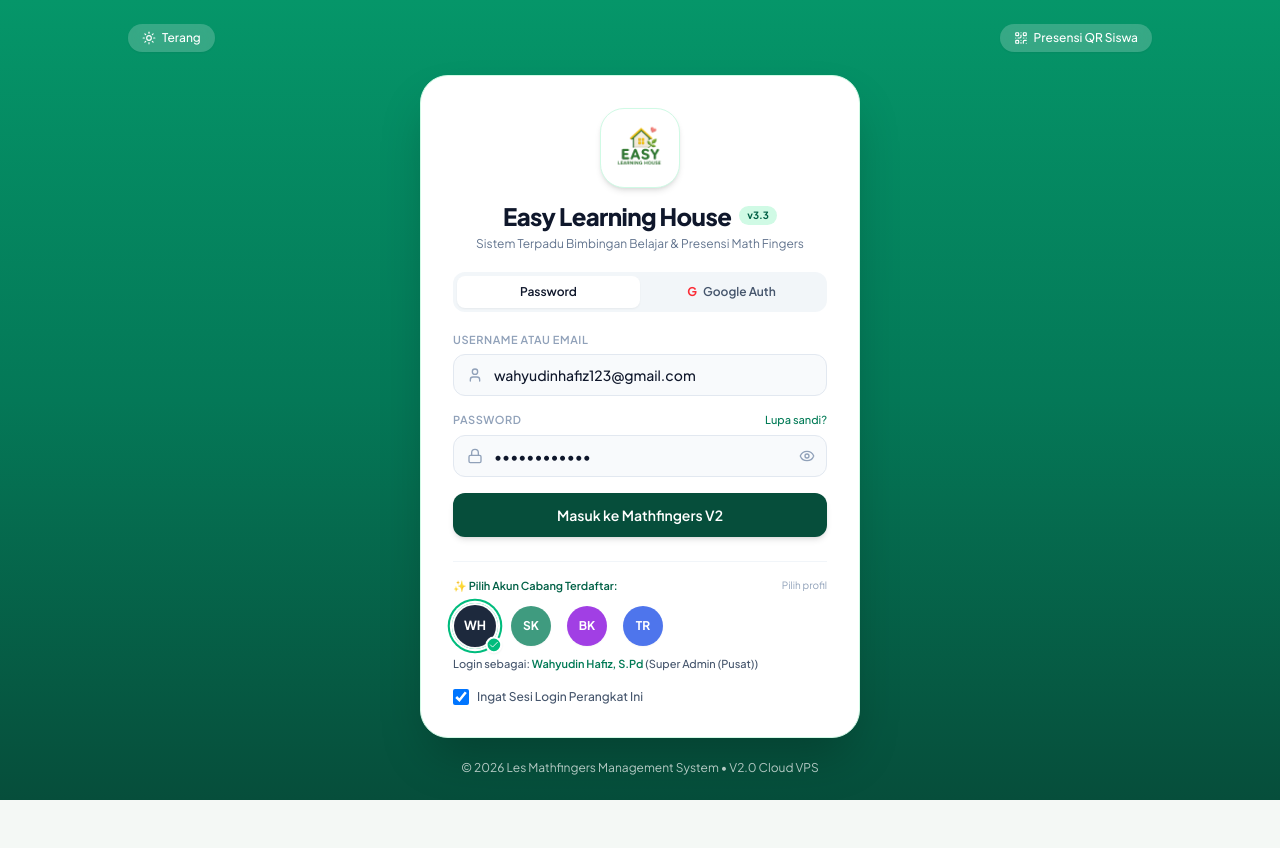
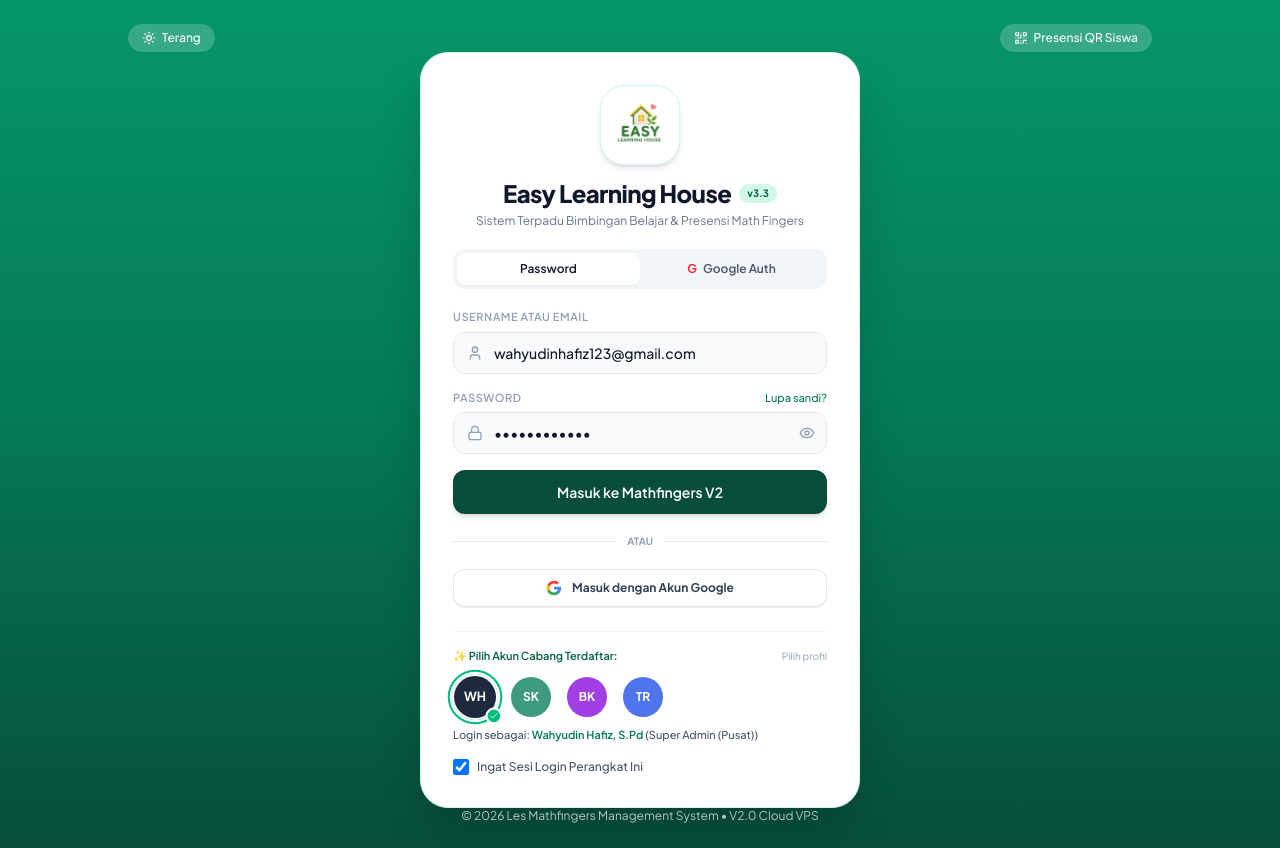
Before and after one commit to maihyaassunnah/ekosistem-Mathfinger, a Next.js app: page /login in a window 1280 px wide. Before the commit the page ends 800 px from the top, so only its background shows below. Built offline with nearby package versions, Linux system fonts and the light colour scheme.

Commit message:
feat: integrate Google OAuth authentication and NextAuth handler

```diff
--- a/docker-compose.yml
+++ b/docker-compose.yml
@@ -9,9 +9,11 @@
       - NODE_ENV=production
       - PORT=3000
       - DATABASE_URL=postgresql://${POSTGRES_USER:-postgres}:${POSTGRES_PASSWORD:-postgres123}@db:5432/${POSTGRES_DB:-mathfingers_db}?schema=public
-      - NEXTAUTH_URL=${NEXTAUTH_URL:-https://yourdomain.com}
+      - NEXTAUTH_URL=${NEXTAUTH_URL:-https://mathfingers.my.id}
       - NEXTAUTH_SECRET=${NEXTAUTH_SECRET:-super-secret-mathfingers-key-2026}
-      - NEXT_PUBLIC_APP_URL=${NEXT_PUBLIC_APP_URL:-https://yourdomain.com}
+      - NEXT_PUBLIC_APP_URL=${NEXT_PUBLIC_APP_URL:-https://mathfingers.my.id}
+      - GOOGLE_CLIENT_ID=${GOOGLE_CLIENT_ID}
+      - GOOGLE_CLIENT_SECRET=${GOOGLE_CLIENT_SECRET}
     ports:
       - "3000:3000"
     depends_on:
--- a/package.json
+++ b/package.json
@@ -16,6 +16,7 @@
     "jsqr": "^1.4.0",
     "lucide-react": "^1.41.0",
     "next": "16.3.4",
+    "next-auth": "^4.24.15",
     "qrcode": "^1.5.4",
     "react": "19.2.8",
     "react-dom": "19.2.8",
--- /dev/null
+++ b/src/app/api/auth/[...nextauth]/route.ts
@@ -0,0 +1,68 @@
+import NextAuth, { NextAuthOptions } from "next-auth";
+import GoogleProvider from "next-auth/providers/google";
+import { prisma } from "@/lib/prisma";
+
+export const authOptions: NextAuthOptions = {
+  providers: [
+    GoogleProvider({
+      clientId: process.env.GOOGLE_CLIENT_ID || "",
+      clientSecret: process.env.GOOGLE_CLIENT_SECRET || "",
+    }),
+  ],
+  pages: {
+    signIn: "/login",
+  },
+  callbacks: {
+    async signIn({ user }) {
+      if (user?.email) {
+        try {
+          const existingUser = await prisma.user.findUnique({
+            where: { email: user.email },
+          });
+          if (!existingUser) {
+            await prisma.user.create({
+              data: {
+                fullName: user.name || user.email.split("@")[0],
+                email: user.email,
+                passwordHash: "google-oauth",
+                role: "SUPER_ADMIN",
+                status: "ACTIVE",
+              },
+            });
+          }
+        } catch (e) {
+          console.error("Error creating/checking Google OAuth user:", e);
+        }
+      }
+      return true;
+    },
+    async session({ session }) {
+      if (session?.user?.email) {
+        try {
+          const dbUser = await prisma.user.findUnique({
+            where: { email: session.user.email },
+          });
+          if (dbUser) {
+            (session.user as any).role = dbUser.role;
+            (session.user as any).id = dbUser.id;
+          }
+        } catch (e) {
+          console.error("Session sync error:", e);
+        }
+      }
+      return session;
+    },
+    async redirect({ url, baseUrl }) {
+      if (url.startsWith("/")) return `${baseUrl}${url}`;
+      else if (new URL(url).origin === baseUrl) return url;
+      return `${baseUrl}/dashboard`;
+    },
+  },
+  secret:
+    process.env.NEXTAUTH_SECRET ||
+    "super-secret-mathfingers-key-2026",
+};
+
+const handler = NextAuth(authOptions);
+
+export { handler as GET, handler as POST };
--- a/src/app/login/page.tsx
+++ b/src/app/login/page.tsx
@@ -16,6 +16,7 @@
   Check,
 } from "lucide-react";
 import { useTheme } from "@/lib/theme";
+import { signIn } from "next-auth/react";
 
 export default function LoginPage() {
   const router = useRouter();
@@ -160,7 +161,65 @@
           </button>
         </div>
 
-        {/* Form Inputs */}
+        {/* Form or Google Tab */}
+        {tab === "google" ? (
+          <div className="space-y-4 py-2 animate-in fade-in">
+            <div className="p-5 rounded-2xl bg-emerald-50/70 dark:bg-emerald-950/40 border border-emerald-200/80 dark:border-emerald-800 text-center space-y-2">
+              <div className="w-12 h-12 rounded-2xl bg-white shadow-xs border border-slate-200 flex items-center justify-center mx-auto">
+                <svg className="w-6 h-6" viewBox="0 0 24 24">
+                  <path
+                    fill="#4285F4"
+                    d="M22.56 12.25c0-.78-.07-1.53-.2-2.25H12v4.26h5.92c-.26 1.37-1.04 2.53-2.21 3.31v2.77h3.57c2.08-1.92 3.28-4.74 3.28-8.09z"
+                  />
+                  <path
+                    fill="#34A853"
+                    d="M12 23c2.97 0 5.46-.98 7.28-2.66l-3.57-2.77c-.98.66-2.23 1.06-3.71 1.06-2.86 0-5.29-1.93-6.16-4.53H2.18v2.84C3.99 20.53 7.7 23 12 23z"
+                  />
+                  <path
+                    fill="#FBBC05"
+                    d="M5.84 14.09c-.22-.66-.35-1.36-.35-2.09s.13-1.43.35-2.09V7.06H2.18C1.43 8.55 1 10.22 1 12s.43 3.45 1.18 4.94l2.85-2.22.81-.63z"
+                  />
+                  <path
+                    fill="#EA4335"
+                    d="M12 5.38c1.62 0 3.06.56 4.21 1.64l3.15-3.15C17.45 2.09 14.97 1 12 1 7.7 1 3.99 3.47 2.18 7.06l3.66 2.84c.87-2.6 3.3-4.52 6.16-4.52z"
+                  />
+                </svg>
+              </div>
+              <h3 className="font-extrabold text-slate-900 dark:text-slate-100 text-sm">
+                Masuk Cepat & Aman dengan Akun Google
+              </h3>
+              <p className="text-xs text-slate-500 dark:text-slate-400 max-w-xs mx-auto">
+                Gunakan akun Gmail Anda untuk langsung masuk ke sistem manajemen Math Fingers.
+              </p>
+            </div>
+
+            <button
+              type="button"
+              onClick={() => signIn("google", { callbackUrl: "/dashboard" })}
+              className="w-full py-3 px-4 rounded-xl bg-white hover:bg-slate-50 text-slate-800 border border-slate-300 font-bold text-sm shadow-sm hover:shadow transition-all flex items-center justify-center gap-3 cursor-pointer hover:border-slate-400"
+            >
+              <svg className="w-5 h-5" viewBox="0 0 24 24">
+                <path
+                  fill="#4285F4"
+                  d="M22.56 12.25c0-.78-.07-1.53-.2-2.25H12v4.26h5.92c-.26 1.37-1.04 2.53-2.21 3.31v2.77h3.57c2.08-1.92 3.28-4.74 3.28-8.09z"
+                />
+                <path
+                  fill="#34A853"
+                  d="M12 23c2.97 0 5.46-.98 7.28-2.66l-3.57-2.77c-.98.66-2.23 1.06-3.71 1.06-2.86 0-5.29-1.93-6.16-4.53H2.18v2.84C3.99 20.53 7.7 23 12 23z"
+                />
+                <path
+                  fill="#FBBC05"
+                  d="M5.84 14.09c-.22-.66-.35-1.36-.35-2.09s.13-1.43.35-2.09V7.06H2.18C1.43 8.55 1 10.22 1 12s.43 3.45 1.18 4.94l2.85-2.22.81-.63z"
+                />
+                <path
+                  fill="#EA4335"
+                  d="M12 5.38c1.62 0 3.06.56 4.21 1.64l3.15-3.15C17.45 2.09 14.97 1 12 1 7.7 1 3.99 3.47 2.18 7.06l3.66 2.84c.87-2.6 3.3-4.52 6.16-4.52z"
+                />
+              </svg>
+              Lanjutkan dengan Akun Google
+            </button>
+          </div>
+        ) : (
           <form onSubmit={handleLogin} className="space-y-4">
             <div>
               <label className="block text-[11px] font-semibold text-slate-400 uppercase tracking-wider mb-1.5">
@@ -230,7 +289,43 @@
               ) : null}
               Masuk ke Mathfingers V2
             </button>
+
+            {/* Quick Google Login Divider & Button */}
+            <div className="relative flex py-1 items-center">
+              <div className="flex-grow border-t border-slate-200"></div>
+              <span className="flex-shrink mx-3 text-[10px] uppercase font-bold text-slate-400">
+                Atau
+              </span>
+              <div className="flex-grow border-t border-slate-200"></div>
+            </div>
+
+            <button
+              type="button"
+              onClick={() => signIn("google", { callbackUrl: "/dashboard" })}
+              className="w-full py-2.5 px-4 rounded-xl bg-white hover:bg-slate-50 text-slate-700 border border-slate-200 font-bold text-xs transition-all flex items-center justify-center gap-2.5 cursor-pointer shadow-2xs"
+            >
+              <svg className="w-4 h-4" viewBox="0 0 24 24">
+                <path
+                  fill="#4285F4"
+                  d="M22.56 12.25c0-.78-.07-1.53-.2-2.25H12v4.26h5.92c-.26 1.37-1.04 2.53-2.21 3.31v2.77h3.57c2.08-1.92 3.28-4.74 3.28-8.09z"
+                />
+                <path
+                  fill="#34A853"
+                  d="M12 23c2.97 0 5.46-.98 7.28-2.66l-3.57-2.77c-.98.66-2.23 1.06-3.71 1.06-2.86 0-5.29-1.93-6.16-4.53H2.18v2.84C3.99 20.53 7.7 23 12 23z"
+                />
+                <path
+                  fill="#FBBC05"
+                  d="M5.84 14.09c-.22-.66-.35-1.36-.35-2.09s.13-1.43.35-2.09V7.06H2.18C1.43 8.55 1 10.22 1 12s.43 3.45 1.18 4.94l2.85-2.22.81-.63z"
+                />
+                <path
+                  fill="#EA4335"
+                  d="M12 5.38c1.62 0 3.06.56 4.21 1.64l3.15-3.15C17.45 2.09 14.97 1 12 1 7.7 1 3.99 3.47 2.18 7.06l3.66 2.84c.87-2.6 3.3-4.52 6.16-4.52z"
+                />
+              </svg>
+              Masuk dengan Akun Google
+            </button>
           </form>
+        )}
 
         {/* Quick Avatar Selector */}
         <div className="mt-6 pt-4 border-t border-slate-100">
```
Also changed, not shown: 1 other file (tests, documents, lock files or other folders). Lines whose indentation alone changed are shown as unchanged.
